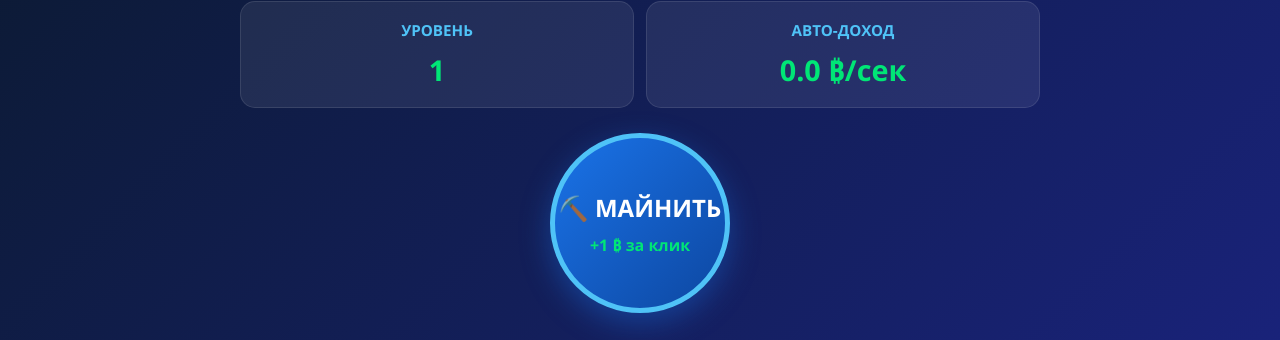
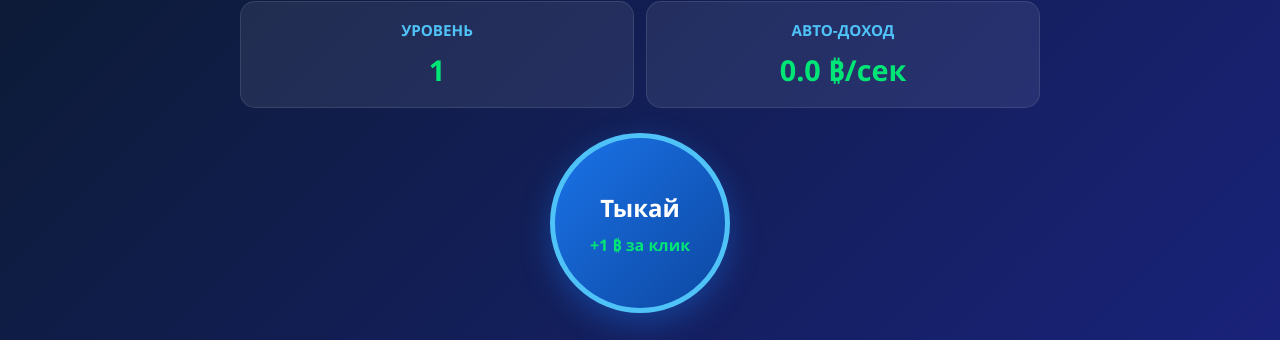
Before and after one commit to SredniuBob/suharikombat, a plain HTML site: page index.html in a window 1280 px wide. Shown: the part 349-689 px from the top of the page. Drawn offline with Linux system fonts and the light colour scheme.

Commit message:
Add files via upload

```diff
--- a/index.html
+++ b/index.html
@@ -222,7 +222,7 @@
             </div>
 
             <button class="click-btn" id="click-btn">
-                ⛏️ МАЙНИТЬ
+                 Тыкай
                 <div style="font-size: 1rem; margin-top: 10px; color: #00e676;">
                     +<span id="click-value">1</span> ₿ за клик
                 </div>
```
